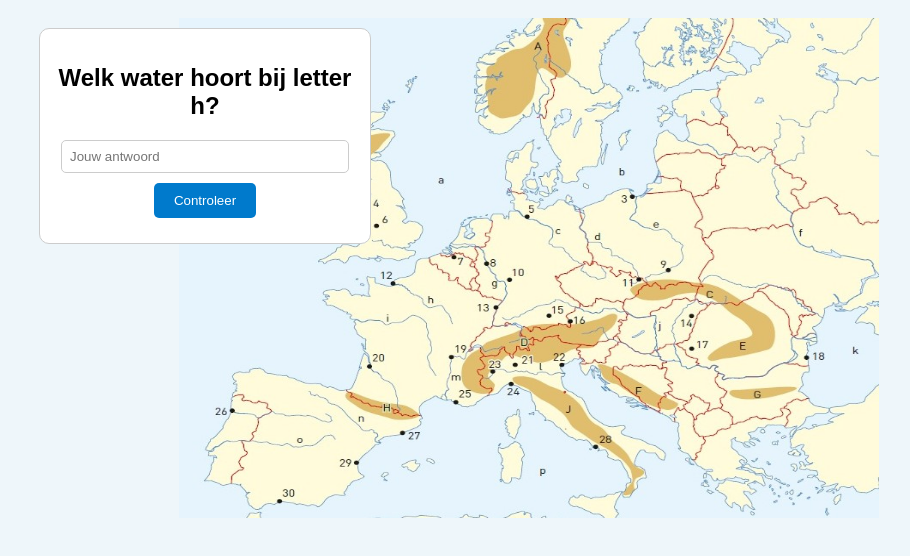
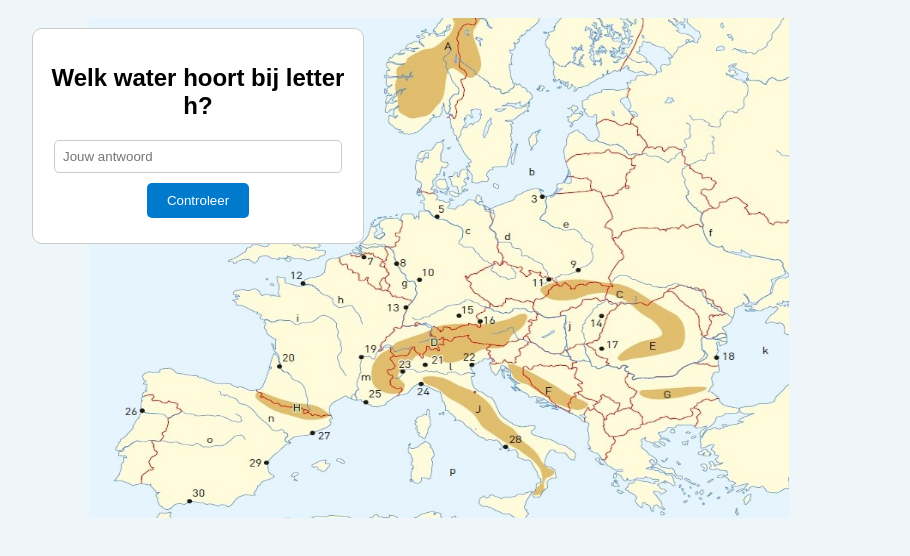
Before and after one commit to DeGoeiste/TopoEU2, a plain HTML site: page index.html in a window 1280 px wide. Shown: the part 60-616 px from the top of the page, without its empty margins (111-1021 px from the left). Drawn offline with Linux system fonts and the light colour scheme.

Commit message:
Update index.html

```diff
--- a/index.html
+++ b/index.html
@@ -14,11 +14,12 @@
       height: auto;
       display: block;
       margin: 0 auto;
+      margin-left: 60px;
     }
     #quiz-box {
       position: absolute;
       top: 10px;
-      left: 10px;
+      left: 3px;
       background: #fff;
       border: 1px solid #ccc;
       border-radius: 10px;
```
